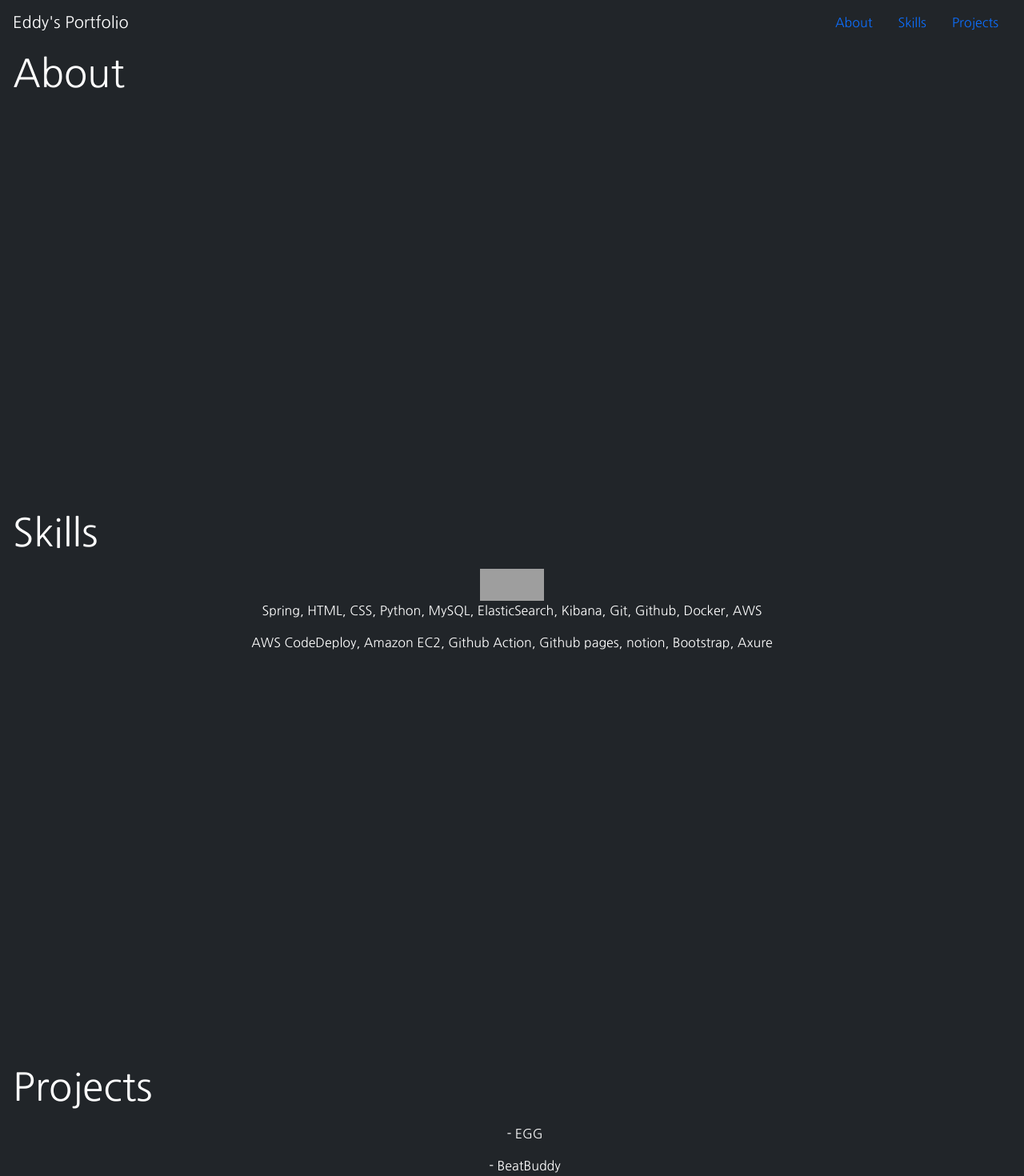
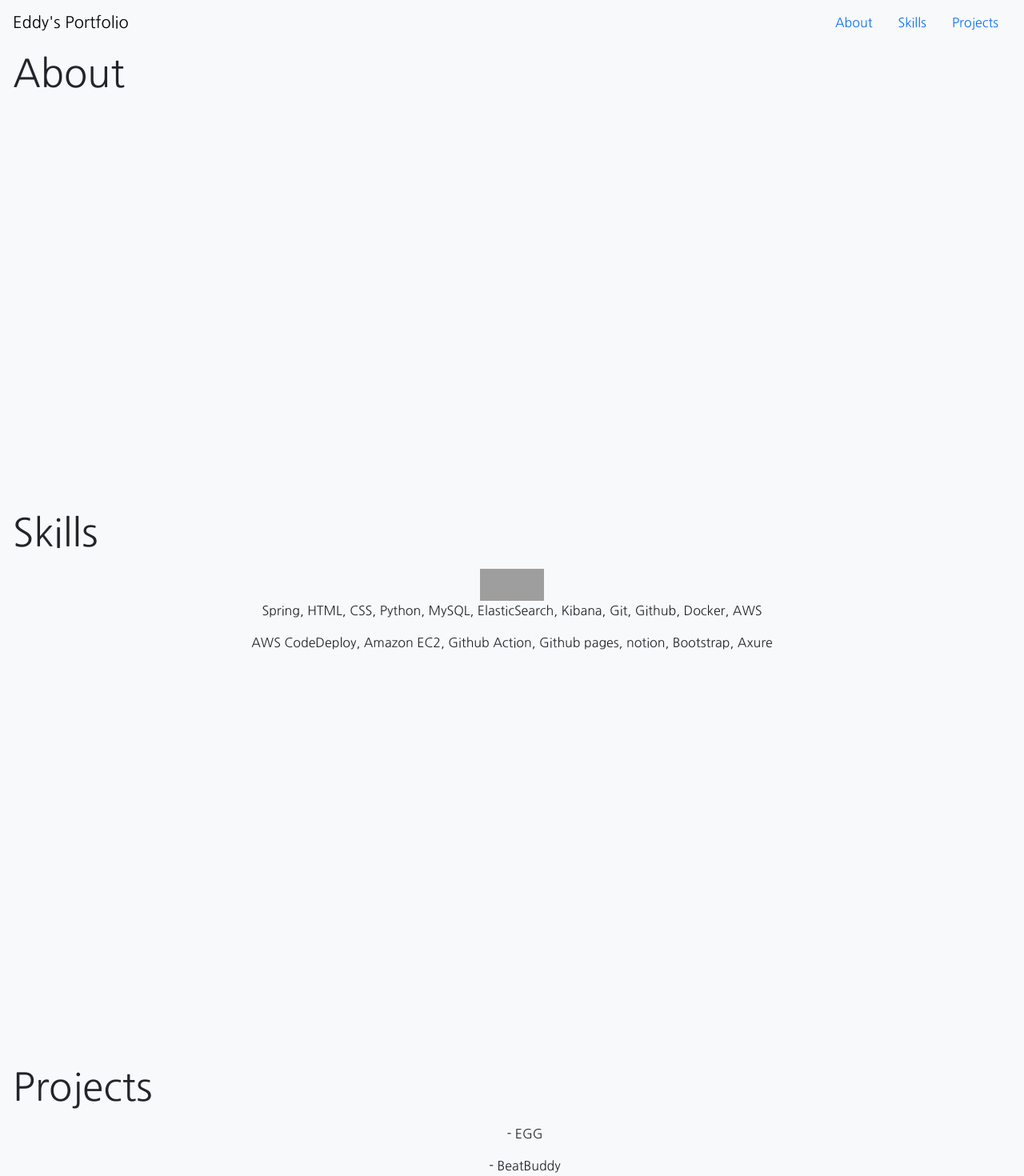
Before and after one commit to eeeeeddy/Portfolio, a React (Create React App) app: page / in a window 1280 px wide. Shown: the top 1470 px of the page at 80% size. Built offline with nearby package versions, Linux system fonts and the light colour scheme; grey boxes are pictures that could not be loaded.

Commit message:
Router 변경 - Hash -> Browser - package.json homepage 추가

```diff
--- a/package.json
+++ b/package.json
@@ -2,6 +2,7 @@
   "name": "pp",
   "version": "0.1.0",
   "private": true,
+  "homepage": "https://eeeeeddy.github.io/Portfolio/",
   "dependencies": {
     "@testing-library/jest-dom": "^5.17.0",
     "@testing-library/react": "^13.4.0",
--- a/src/css/Home.css
+++ /dev/null
@@ -1,3 +0,0 @@
-p {
-    color: white;
-}
--- a/src/pages/App.js
+++ b/src/pages/App.js
@@ -1,18 +1,16 @@
-import { HashRouter, Route, Routes } from 'react-router-dom';
+import { BrowserRouter, Route, Routes } from 'react-router-dom';
 import '../css/App.css';
-import Main from  './Main';
-import Home from './Home';
+import Main from './Main';
 
 function App() {
     return (
-    <HashRouter>
+        <BrowserRouter basename={process.env.PUBLIC_URL}>
             <div className="App">
                 <Routes>
-          <Route path="/main" element={<Main />} />
-          <Route path='/' element={<Home />} />
+                    <Route path="/" element={<Main />} />
                 </Routes>
             </div>
-    </HashRouter>
+        </BrowserRouter>
     );
 }
 
--- a/src/pages/Home.js
+++ /dev/null
@@ -1,59 +0,0 @@
-import React from 'react';
-import '../css/Home.css';
-
-
-function Home() {
-    return (
-        <div style={{ fontFamily: 'Nanum Gothic' }}>
-            <div className='Navbar'>
-                <nav id="navbar-example2" className="navbar bg-dark px-3 mb-3">
-                    <a className="navbar-brand" href="/" style={{color:"white"}}>Eddy's Portfolio</a>
-                    <ul className="nav">
-                        <li className="nav-item">
-                            <a className="nav-link" href="#About">About</a>
-                        </li>
-                        <li className="nav-item">
-                            <a className="nav-link" href="#Skills">Skills</a>
-                        </li>
-                        <li className="nav-item">
-                            <a className="nav-link" href="#Projects">Projects</a>
-                        </li>
-                    </ul>
-                </nav>
-            </div>
-            <div className="scrollspy-example bg-dark p-3 rounded-2 mt-5" data-bs-spy="scroll" data-bs-target="#navbar-example2" data-bs-root-margin="0px 0px -40%" data-bs-smooth-scroll="true" tabindex="0">
-
-                {/* About */}
-                <div id="About" className='About'>
-                    <p className='display-5 text-start'>About</p>
-
-                    <div className="img" style={{ height: "500px" }}></div>
-                </div>
-
-                {/* Skills */}
-                <div id="Skills">
-                    <p className='display-5 text-start'>Skills</p>
-                    {/* <img src="" width="40" height="40"/> */}
-                    <img src="https://www.vectorlogo.zone/logos/reactjs/reactjs-ar21.svg" alt="React" width="80" height="40" />
-                    <p>Spring, HTML, CSS, Python, MySQL, ElasticSearch, Kibana, Git, Github, Docker, AWS</p>
-                    <p>AWS CodeDeploy, Amazon EC2, Github Action, Github pages, notion, Bootstrap, Axure</p>
-
-                    <div style={{ height: "500px" }}></div>
-                </div>
-
-                {/* Projects */}
-                <div id="Projects">
-                    <p className='display-5 text-start'>Projects</p>
-                    <ul>
-                        <p>- EGG</p>
-                        <p>- BeatBuddy</p>
-                        <p>- Portfolio Page</p>
-                    </ul>
-                    <div style={{ height: "500px" }}></div>
-                </div>
-            </div>
-        </div>
-    );
-}
-
-export default Home;
```
Lines whose indentation alone changed are shown as unchanged.
